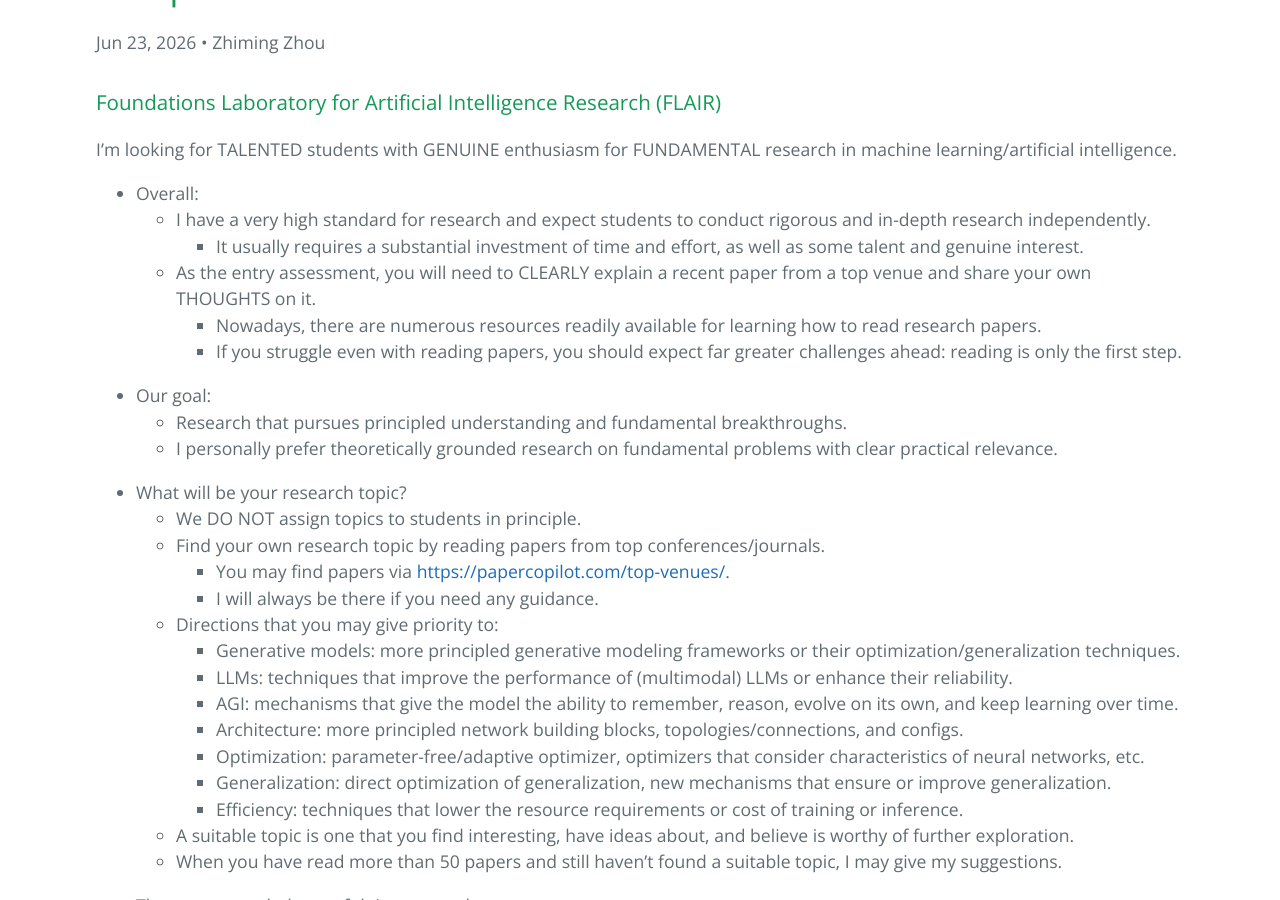
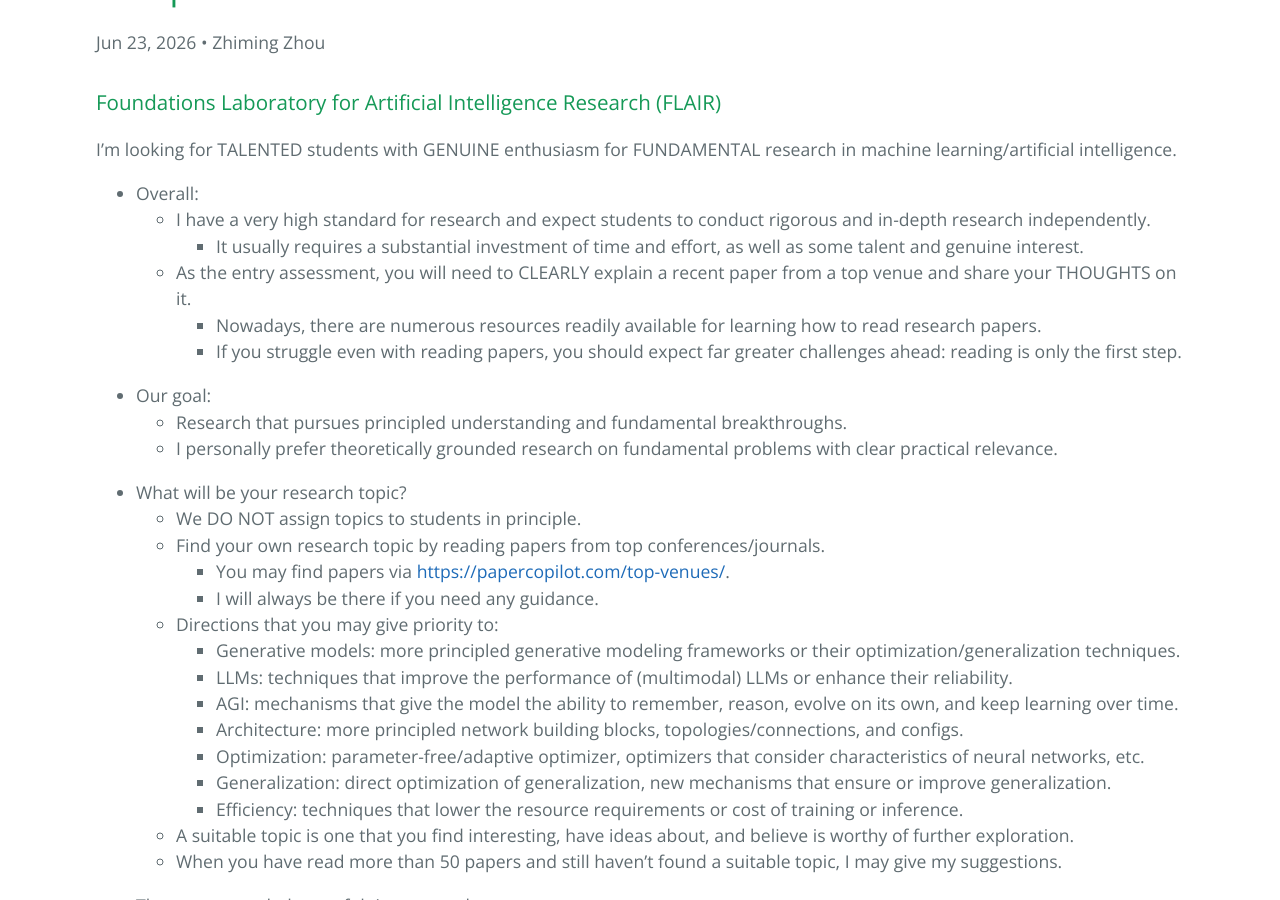
Before and after one commit to ZhimingZhou/zhimingzhou.github.io, a Jekyll site: the page built from _posts/2020-12-09-Prospective-Students.md, in a window 1280 px wide and 900 px high, scrolled down 345 px. Built offline with Jekyll 4.4.1, drawn with Linux system fonts in a browser that asks for light colours.

Commit message:
Update 2020-12-09-Prospective-Students.md

```diff
--- a/_posts/2020-12-09-Prospective-Students.md
+++ b/_posts/2020-12-09-Prospective-Students.md
@@ -14,7 +14,7 @@ I’m looking for TALENTED students with GENUINE enthusiasm for FUNDAMENTAL rese
 - Overall:
 	- I have a very high standard for research and expect students to conduct rigorous and in-depth research independently.
 		- It usually requires a substantial investment of time and effort, as well as some talent and genuine interest.
-	- As the entry assessment, you will need to CLEARLY explain a recent paper from a top venue and share your own THOUGHTS on it.
+	- As the entry assessment, you will need to CLEARLY explain a recent paper from a top venue and share your THOUGHTS on it.
 		- Nowadays, there are numerous resources readily available for learning how to read research papers.
 		- If you struggle even with reading papers, you should expect far greater challenges ahead: reading is only the first step.
 
```
